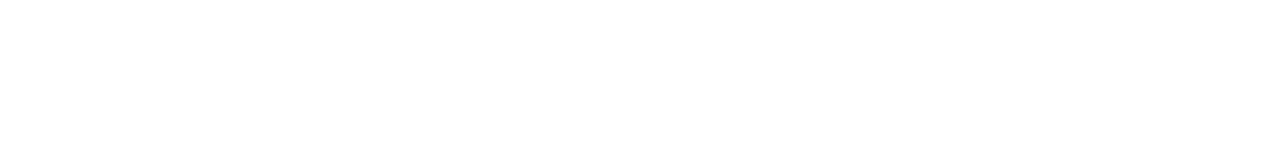
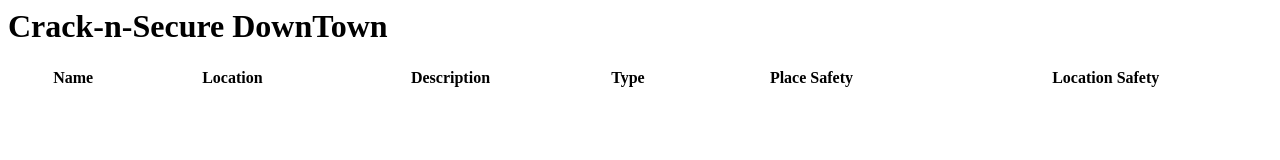
Before and after one commit to jwong3/RocketUS, a website: page index.html in a window 1280 px wide. Drawn offline with Linux system fonts and the light colour scheme.

Commit message:
Added table columns to UI

```diff
--- a/index.html
+++ b/index.html
@@ -9,10 +9,18 @@
 
 <body>
   <div class="header">
-
+    <h1>Crack-n-Secure DownTown</h1>
+    <table id="result" style="width:100%">
+      <tr>
+        <th>Name</th>
+        <th>Location</th>
+        <th>Description</th>
+        <th>Type</th>
+        <th>Place Safety</th>
+        <th>Location Safety</th>
+      </tr>
+    </table>
   </div>
-
-
 
 </body>
 <script>
--- a/server.js
+++ b/server.js
@@ -9,10 +9,10 @@ var server = http.createServer(function (req, res) {
 
   switch (uri.pathname) {
     case '/':
-      sendFile(res, 'public/index.html')
+      sendFile(res, 'index.html')
       break
     case '/index.html':
-      sendFile(res, 'public/index.html')
+      sendFile(res, 'index.html')
       break
 
     default:
```
Also changed, not shown: style.css (added).
